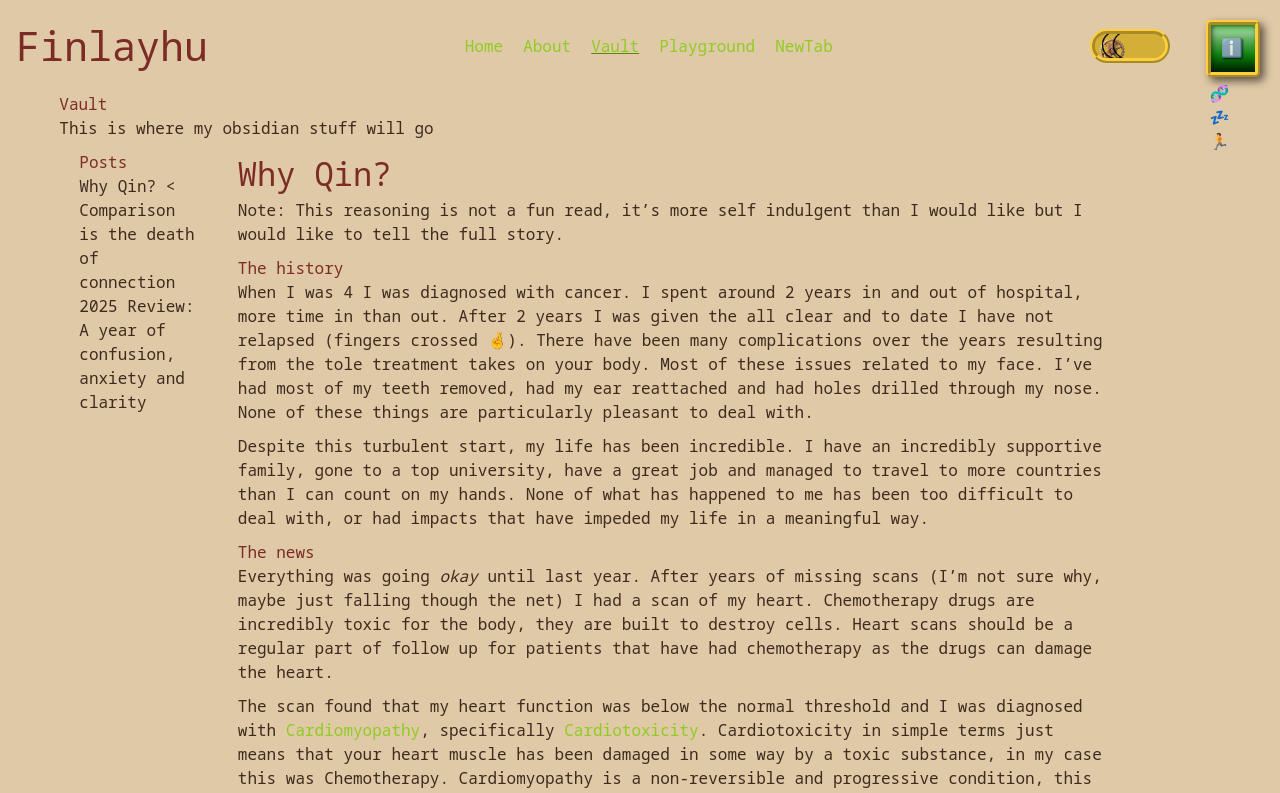
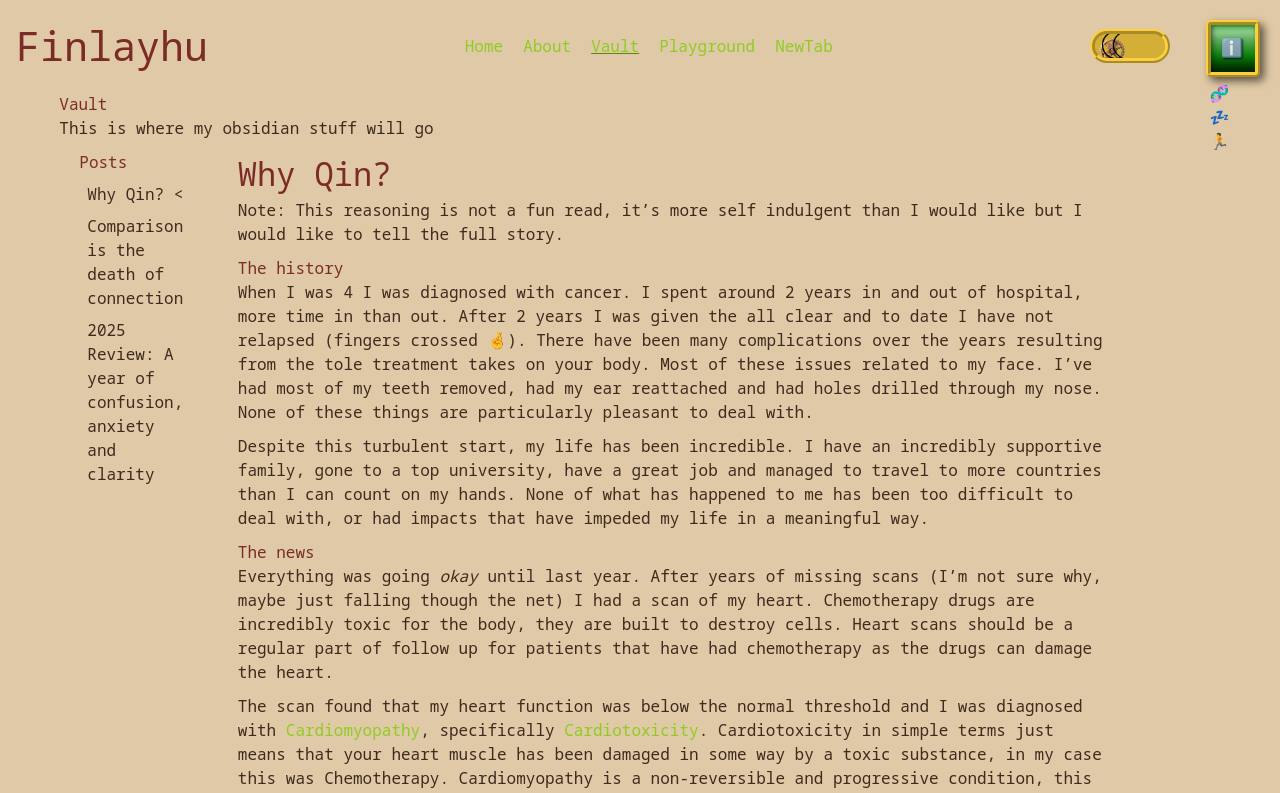
Before and after one commit to HudsonFinn/finlayhu, a React (Vite) app: page /vault in a window 1280 px wide. Shown: the top 793 px of the page. Built offline with nearby package versions, Linux system fonts and the light colour scheme; no server answers; grey boxes are pictures that could not be loaded.

Commit message:
Fix margin around posts

```diff
--- a/src/components/PostExplorer/PostExplorer.tsx
+++ b/src/components/PostExplorer/PostExplorer.tsx
@@ -21,7 +21,7 @@ function PostExplorer({ posts, activePost, setActivePost }: PostExplorerProps) {
 							cursor: 'pointer',
 						}}
 					>
-						<p>
+						<p className="m-2">
 							{activePost.title === post.title
 								? post.title + ' <'
 								: post.title}
```
